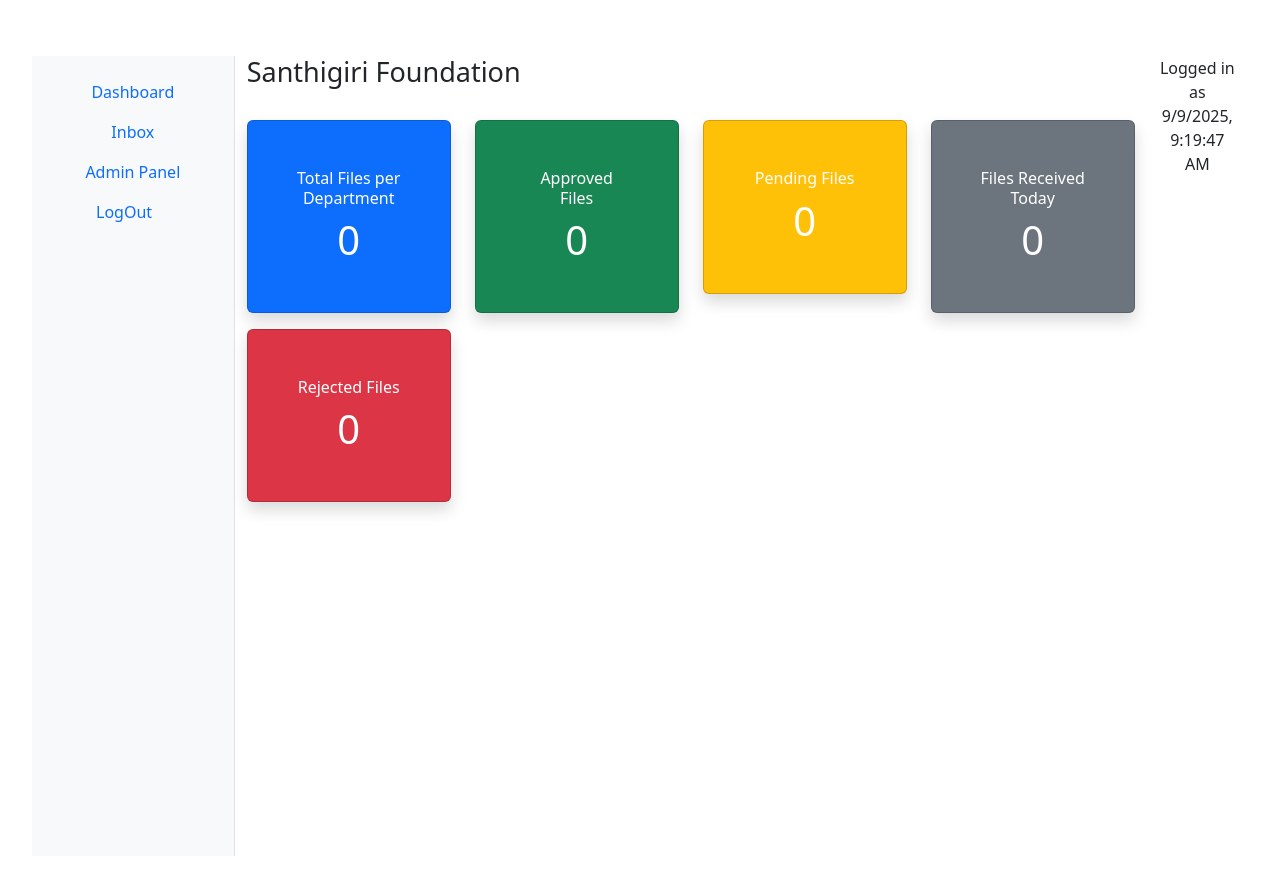
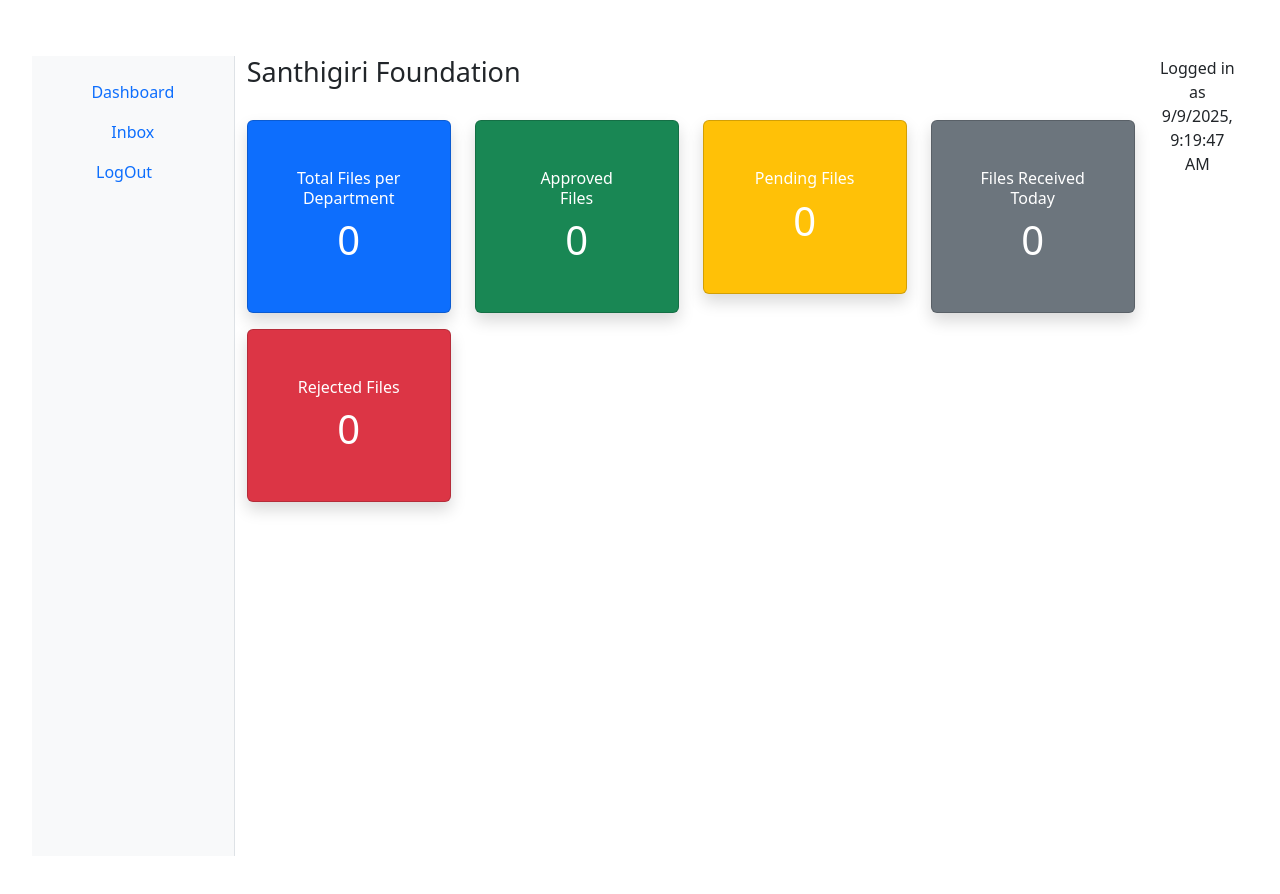
Before and after one commit to sreelekshmi21/E-File, a React (Vite) app in the folder frontend/: page /dashboard in a window 1280 px wide. Shown: the top 894 px of the page. Built offline with nearby package versions, Linux system fonts and the light colour scheme.

Commit message:
hide admin panel

```diff
--- a/frontend/src/components/Sidebar.jsx
+++ b/frontend/src/components/Sidebar.jsx
@@ -4,7 +4,7 @@
 
 export default function Sidebar() {
 
-  const { logout } = useAuth();
+  const { logout, user } = useAuth();
 
   const navigate = useNavigate()
 
@@ -26,7 +26,7 @@
           <Link className="nav-link" to='/fileinbox'>Inbox</Link>
         </li>
         <li className="nav-item">
-          <Link className="nav-link" to='/adminpanel'>Admin Panel</Link>
+          {user?.user?.role_id == 1 && <Link className="nav-link" to='/adminpanel'>Admin Panel</Link>}
         </li>
         <li className="nav-item">
       <button
```
Also changed, not shown: 1 other file (tests, documents, lock files or other folders).
